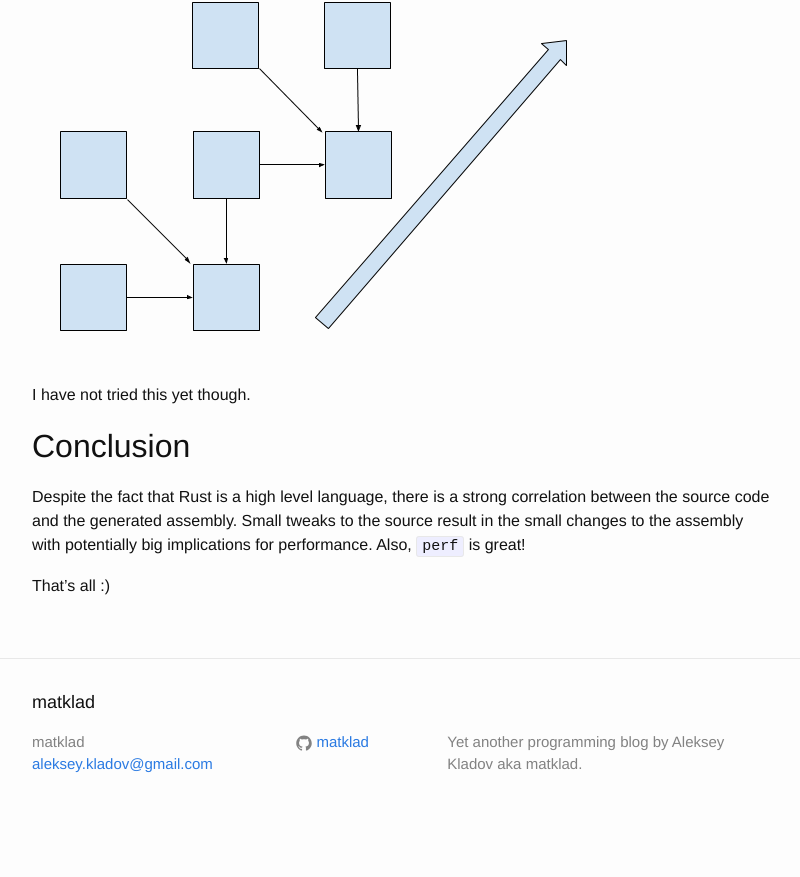
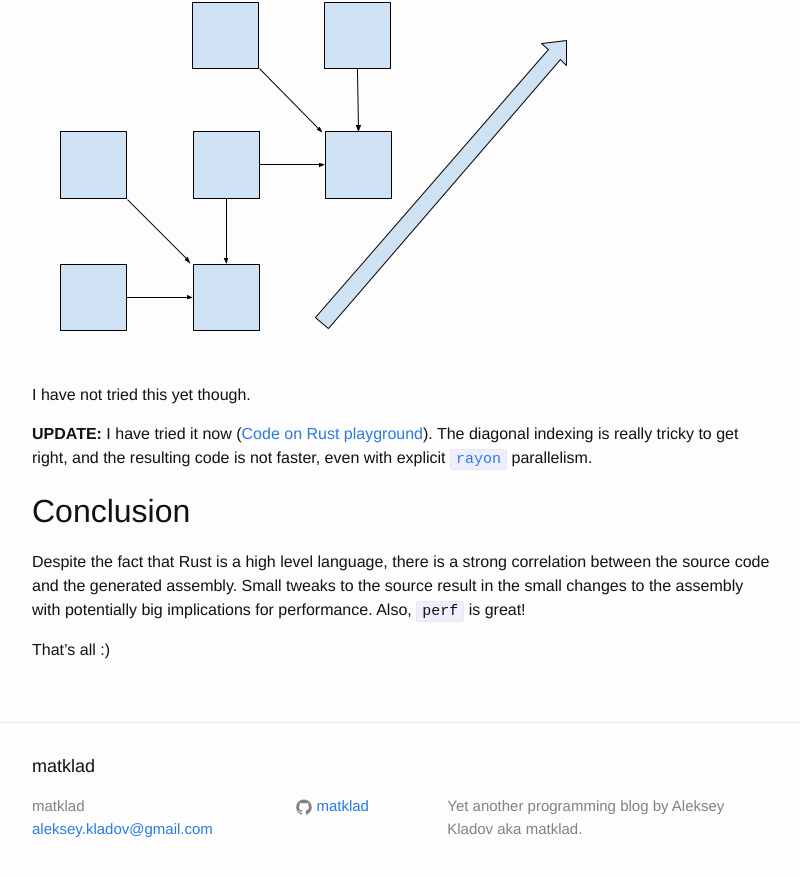
Before and after one commit to matklad/matklad.github.io, a Jekyll site: the page built from _posts/2017-03-12-min-of-three.markdown, in a window 1280 px wide and 900 px high, scrolled down 5441 px. Shown: the top 877 px of the window, without its empty margins (238-1038 px from the left). Built offline with Jekyll 4.4.1, drawn with Linux system fonts in a browser that asks for light colours; comment, search, counter and statistics services are not loaded; before the commit the page ends 6277 px from its top, so only the background shows below that.

Commit message:
Add diagonal update to min of three

```diff
--- a/_posts/2017-03-12-min-of-three.markdown
+++ b/_posts/2017-03-12-min-of-three.markdown
@@ -244,6 +244,11 @@ the cells diagonally:
 
 I have not tried this yet though.
 
+**UPDATE:** I have tried it now ([Code on Rust playground](http://play.integer32.com/?gist=c883197de6f7e8f26afe730838d2f556&version=stable)).
+The diagonal indexing is really tricky to get right, and the resulting code is not faster, even with explicit [`rayon`] parallelism.
+
+[`rayon`]: https://github.com/nikomatsakis/rayon
+
 
 ## Conclusion
 
```
